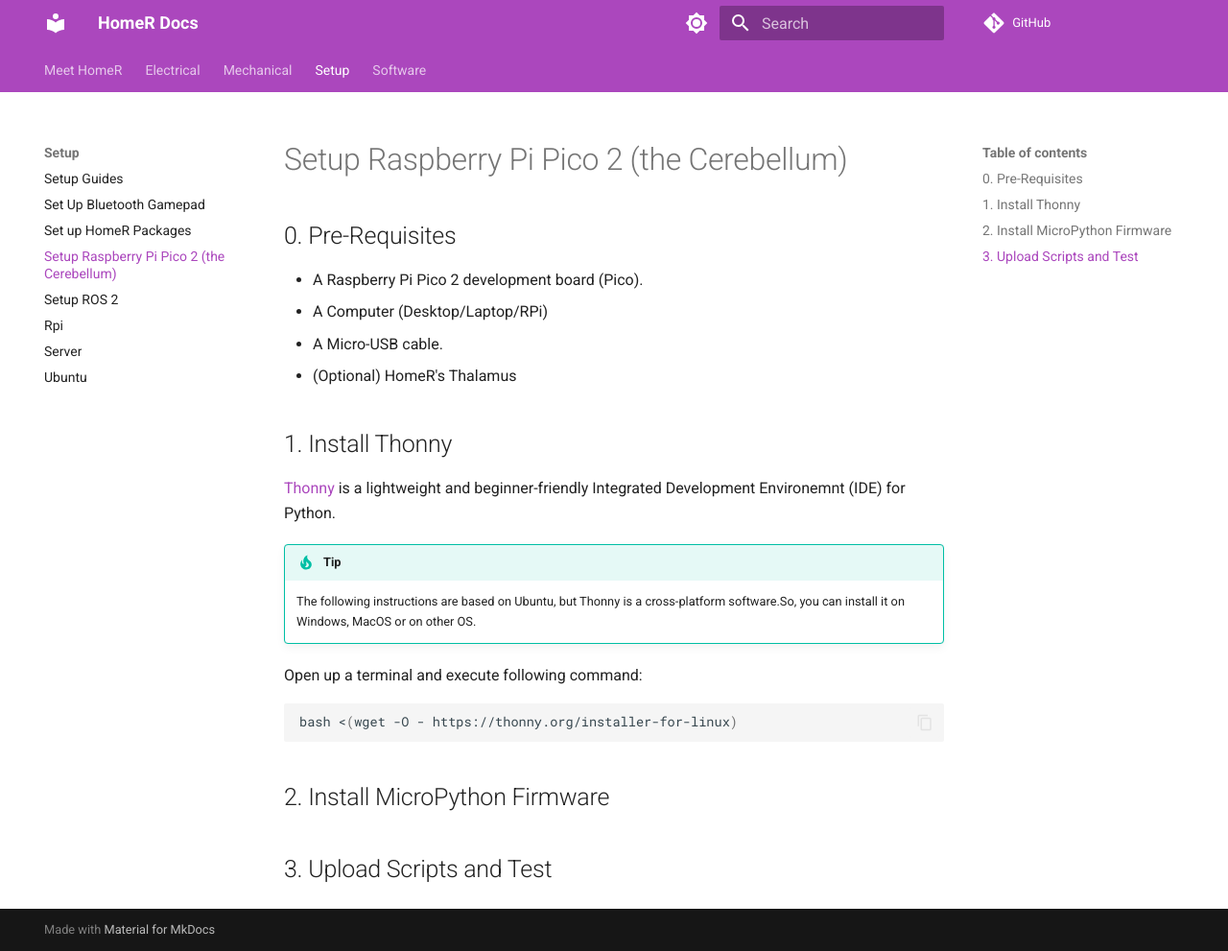
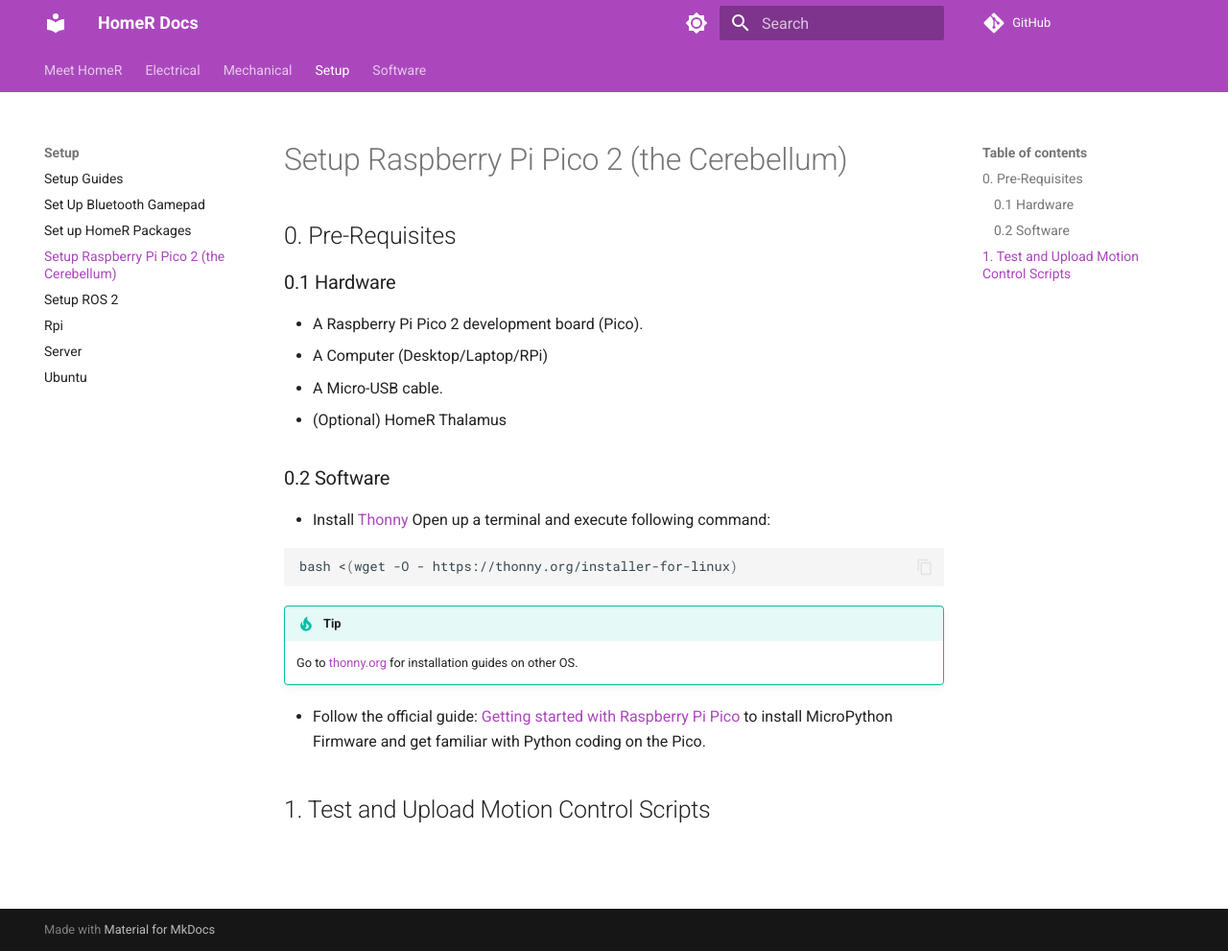
Before and after one commit to linzhangUCA/homer_docs, an MkDocs documentation site: the page built from docs/setup/pico.md, in a window 1280 px wide and 991 px high. Shown: the whole window at 96% size. Built offline with MkDocs 1.6.1 and Material for MkDocs 9.7.7, drawn with Linux system fonts in a browser that asks for light colours; comment, search, counter and statistics services are not loaded.

Commit message:
update pico page

````diff
--- a/docs/setup/pico.md
+++ b/docs/setup/pico.md
@@ -1,24 +1,24 @@
 # Setup Raspberry Pi Pico 2 (the Cerebellum)
 
 ## 0. Pre-Requisites
+### 0.1 Hardware
 - A Raspberry Pi Pico 2 development board (Pico).
 - A Computer (Desktop/Laptop/RPi)
 - A Micro-USB cable.
-- (Optional) HomeR's Thalamus
+- (Optional) HomeR Thalamus
 
-## 1. Install Thonny
-[Thonny](https://thonny.org/) is a lightweight and beginner-friendly Integrated Development Environemnt (IDE) for Python.
 
-!!! tip
-    The following instructions are based on Ubuntu, but Thonny is a cross-platform software.So, you can install it on Windows, MacOS or on other OS.
-
+### 0.2 Software
+- Install [Thonny](https://thonny.org/)
 Open up a terminal and execute following command:
 
 ``` sh
 bash <(wget -O - https://thonny.org/installer-for-linux)
 ```
 
+!!! tip
+    Go to [thonny.org](https://thonny.org/) for installation guides on other OS.
 
-## 2. Install MicroPython Firmware
+- Follow the official guide: [Getting started with Raspberry Pi Pico](https://projects.raspberrypi.org/en/projects/getting-started-with-the-pico/) to install MicroPython Firmware and get familiar with Python coding on the Pico.
 
-## 3. Upload Scripts and Test
+## 1. Test and Upload Motion Control Scripts
````
